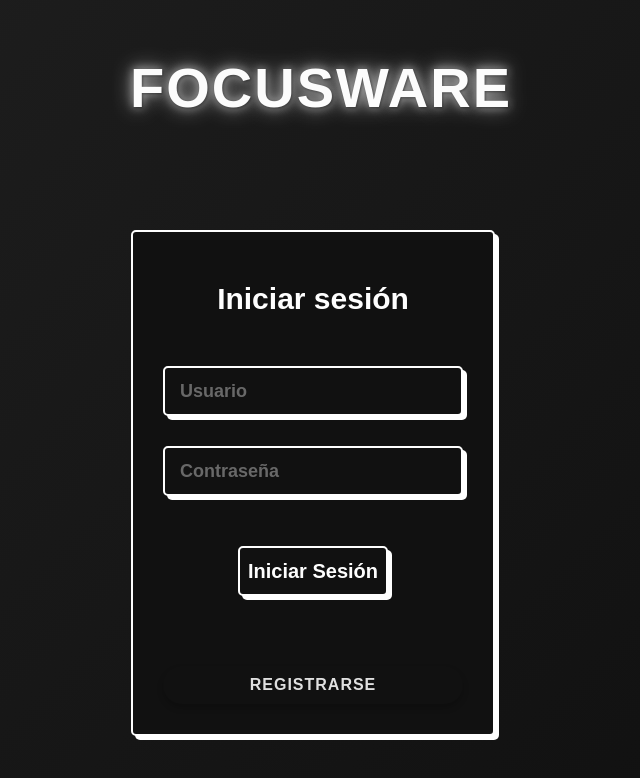
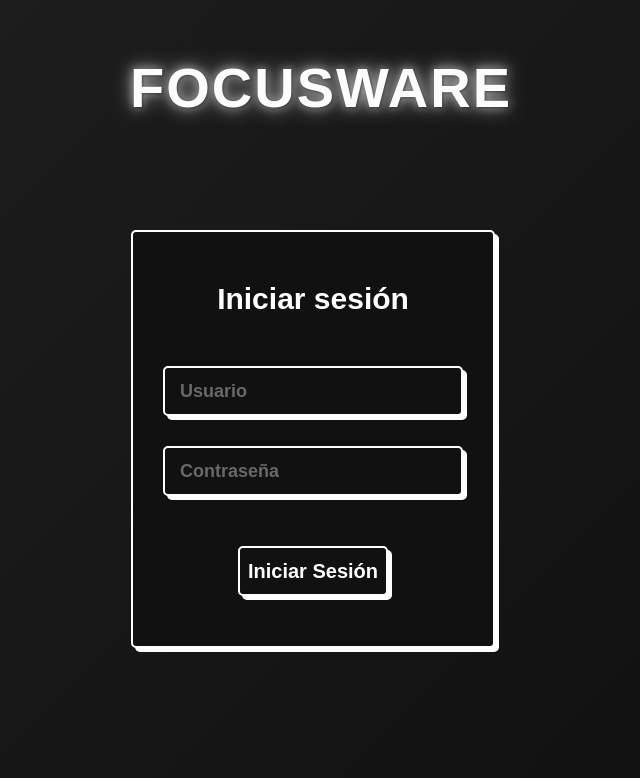
Before and after one commit to CesarGoto1/App, a React (Vite) app: page / in a window 1280 px wide. Shown: the top 778 px of the page, without its empty margins (319-959 px from the left). Built offline with nearby package versions, Linux system fonts and the light colour scheme.

Commit message:
Bienvenida

```diff
--- a/src/index.jsx
+++ b/src/index.jsx
@@ -61,23 +61,14 @@ const Index = () => {
             <div className="wrapper">
               <div className="card-switch">
                 <div className="flip-card__inner">
-                  {showRegister ? (
-                    <div className="flip-card__back">
-                      <div className="title">Registrarse</div>
-                      <Register onRegisterSuccess={handleRegisterSuccess} />
-                      <button className="switch-button" onClick={() => setShowRegister(false)}>
-                        Iniciar sesión
-                      </button>
-                    </div>
-                  ) : (
-                    <div className="flip-card__front">
-                      <div className="title">Iniciar sesión</div>
-                      <Login onLoginSuccess={handleLoginSuccess} />
-                      <button className="switch-button" onClick={() => setShowRegister(true)}>
-                        Registrarse
-                      </button>
-                    </div>
-                  )}
+                  <div className="flip-card__front" onClick={() => setShowRegister(false)}>
+                    <div className="title">Iniciar sesión</div>
+                    <Login onLoginSuccess={handleLoginSuccess} />
+                  </div>
+                  <div className="flip-card__back" onClick={() => setShowRegister(true)}>
+                    <div className="title">Registrarse</div>
+                    <Register onRegisterSuccess={handleRegisterSuccess} />
+                  </div>
                 </div>
               </div>
             </div>
```
